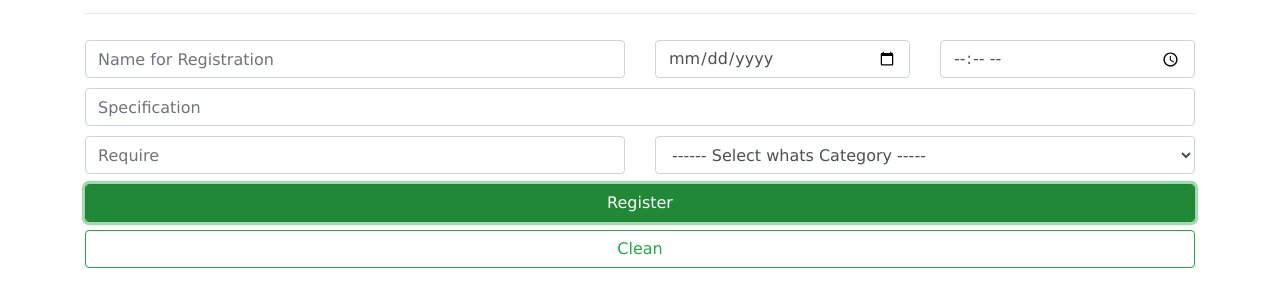
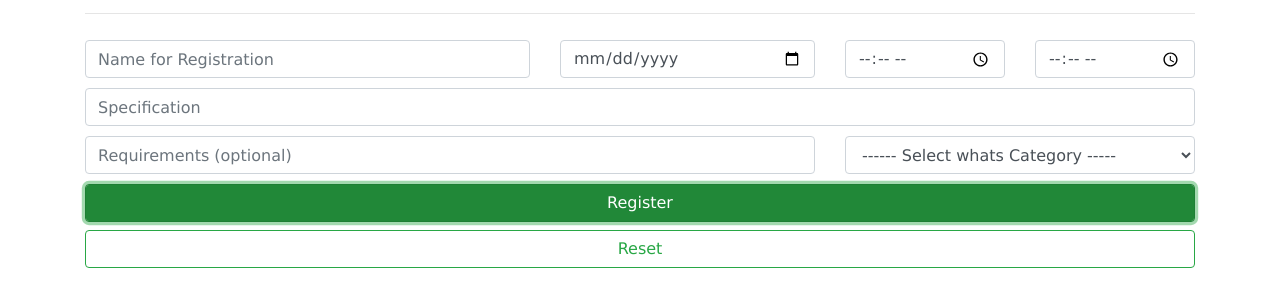
Before and after one commit to IgoOrFerraz/JQueryAjax---ClipBoard, a plain HTML site: page index.html in a window 1280 px wide. Both pictures are taken after a click on the button "Register". Shown: the part 157-464 px from the top of the page. Drawn offline with nearby package versions, Linux system fonts and the light colour scheme.

Commit message:
AssyncRequest

```diff
--- a/functions.js
+++ b/functions.js
@@ -5,12 +5,37 @@ $(document).ready(()=>{
         success: (result)=>{
             let id=0
             result.forEach(()=>{
-                $('#btn-select').append("<option value='"+id+"'>"+result[id]['category']+"</option>")
+                $('#btn-select').append("<option value='"+result[id]['category']+"'>"+result[id]['category']+"</option>")
                 id++
             })
         },
         error: ()=>{
-            console.log("Error")
+            console.log("error select category")
         }
     })
+    $('.btn-register').on('click', ()=>{
+        console.log("BtnRegis")
+        let reg = new Register({
+            'name': $('.reg-name').val(),
+            'date': $('.reg-date').val(),
+            'initial': $('.reg-initial').val(),
+            'final': $('.reg-final').val(),
+            'specification': $('.reg-spe').val(),
+            'requirements': $('.reg-req').val(),
+            'category': $('.reg-cat').val()
+        })
+        console.log(reg)
+    })
 })
+
+class Register{
+    constructor(obj){
+        this.name = obj['name']
+        this.date = obj['date']
+        this.initial = obj['initial']
+        this.final = obj['final']
+        this.specification = obj['specification']
+        this.requirements = obj['requirements']
+        this.category = obj['category']
+    }
+}
--- a/index.html
+++ b/index.html
@@ -56,29 +56,32 @@
             </div>
 
             <div class="row" id="content">
-                <div class="col-md-6">
-                    <input type="text" class="form-control" placeholder="Name for Registration">
+                <div class="col-lg-5">
+                    <input type="text" class="form-control reg-name" placeholder="Name for Registration">
                 </div>
-                <div class="col-md-3">
-                    <input type="date" class="form-control" title="Date for Registration">
+                <div class="col-lg-3">
+                    <input type="date" class="form-control reg-date" title="Date for Registration">
                 </div>
-                <div class="col-md-3">
-                    <input type="time" class="form-control" title="Time for Registration">
+                <div class="col-lg-2">
+                    <input type="time" class="form-control reg-initial" title="from">
                 </div>
-                <div class="col-md-12">
-                    <input type="text" class="form-control" placeholder="Specification">
+                <div class="col-lg-2">
+                    <input type="time" class="form-control reg-final" title="until">
                 </div>
-                <div class="col-md-6">
-                    <input type="text" class="form-control" placeholder="Require">
+                <div class="col-lg-12">
+                    <input type="text" class="form-control reg-spe" placeholder="Specification">
                 </div>
-                <div class="col-md-6">
-                    <select id="btn-select" class="form-control">
-                        <option>------ Select whats Category -----</option>
+                <div class="col-lg-8">
+                    <input type="text" class="form-control reg-req" placeholder="Requirements (optional)">
+                </div>
+                <div class="col-lg-4">
+                    <select id="btn-select" class="form-control reg-cat">
+                        <option disabled selected>------ Select whats Category -----</option>
                     </select>
                 </div>
-                <div class="col-sm-12 btns">
-                    <input type="button" class="form-control btn btn-block btn-success" value="Register">
-                    <input type="button" class="form-control btn btn-block btn-outline-success" onclick="window.location.href='./index.html'" value="Clean">
+                <div class="col-lg-12 btns">
+                    <input type="button" class="form-control btn btn-block btn-success btn-register" value="Register">
+                    <input type="button" class="form-control btn btn-block btn-outline-success" onclick="window.location.href='./index.html'" value="Reset">
                 </div>
             </div>
         </section>
```
